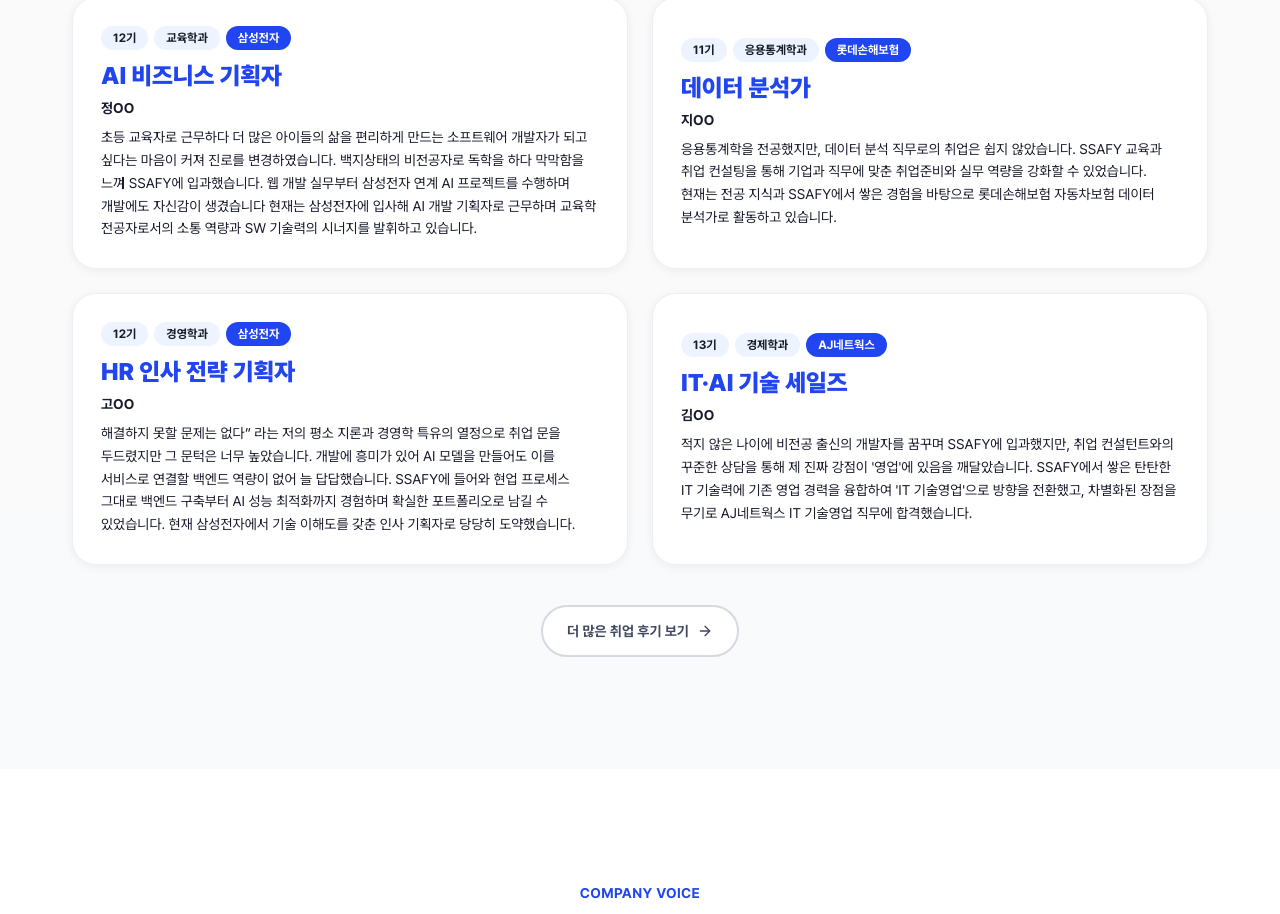
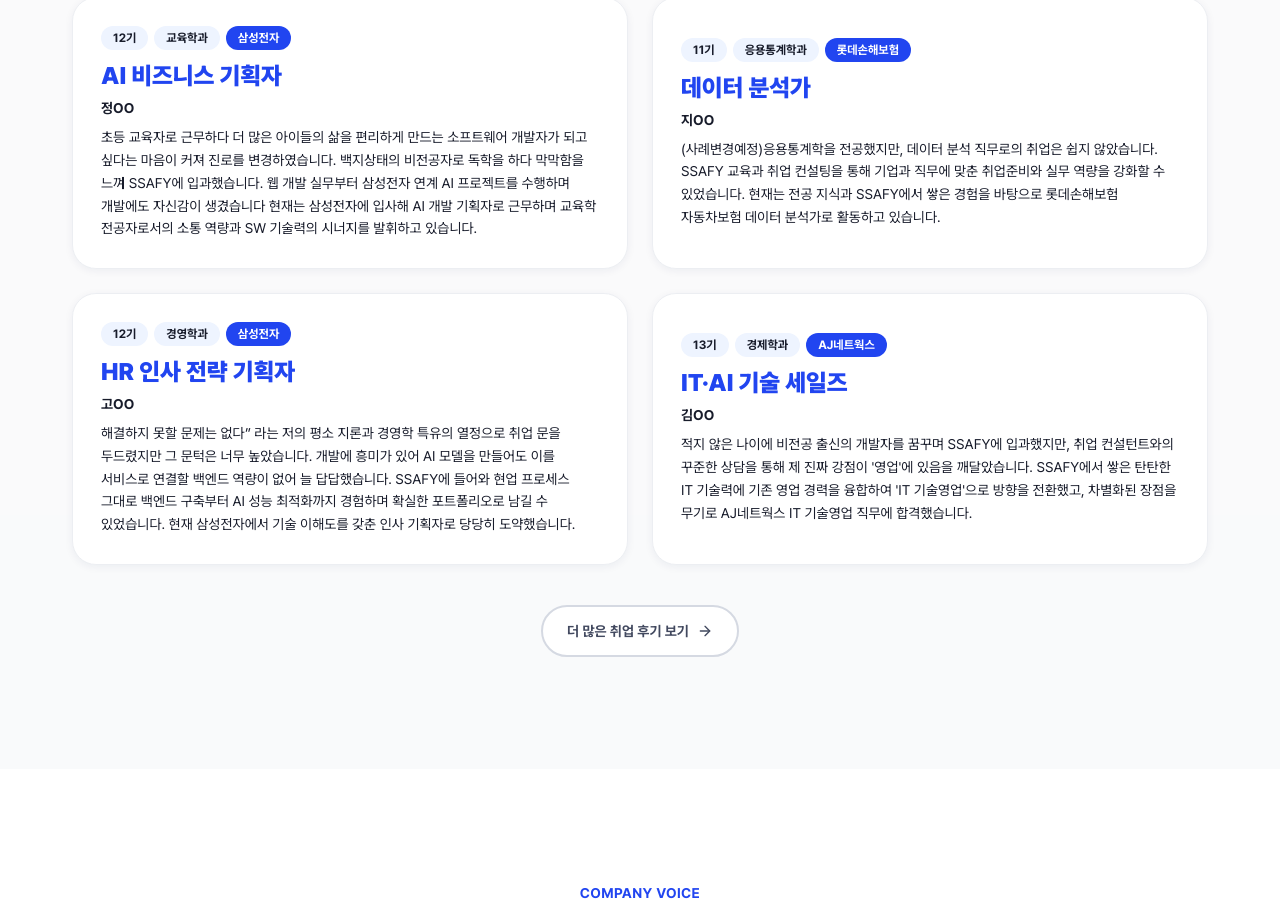
Before and after one commit to multi-ssafy/multi-ssafy.github.io, a Next.js app: page / in a window 1280 px wide. Shown: the part 9900-10814 px from the top of the page. Built offline with nearby package versions, Linux system fonts and the light colour scheme.

Commit message:
테스트 문구 수정

```diff
--- a/src/sections/Story.tsx
+++ b/src/sections/Story.tsx
@@ -42,7 +42,7 @@ const STORIES: Story[] = [
     name: "지OO",
     role: "데이터 분석가",
     company: "롯데손해보험",
-    story: "응용통계학을 전공했지만, 데이터 분석 직무로의 취업은 쉽지 않았습니다. SSAFY 교육과 취업 컨설팅을 통해 기업과 직무에 맞춘 취업준비와 실무 역량을 강화할 수 있었습니다. 현재는 전공 지식과 SSAFY에서 쌓은 경험을 바탕으로 롯데손해보험 자동차보험 데이터 분석가로 활동하고 있습니다.",
+    story: "(사례변경예정)응용통계학을 전공했지만, 데이터 분석 직무로의 취업은 쉽지 않았습니다. SSAFY 교육과 취업 컨설팅을 통해 기업과 직무에 맞춘 취업준비와 실무 역량을 강화할 수 있었습니다. 현재는 전공 지식과 SSAFY에서 쌓은 경험을 바탕으로 롯데손해보험 자동차보험 데이터 분석가로 활동하고 있습니다.",
     delay: ".06s",
   },
   {
```
